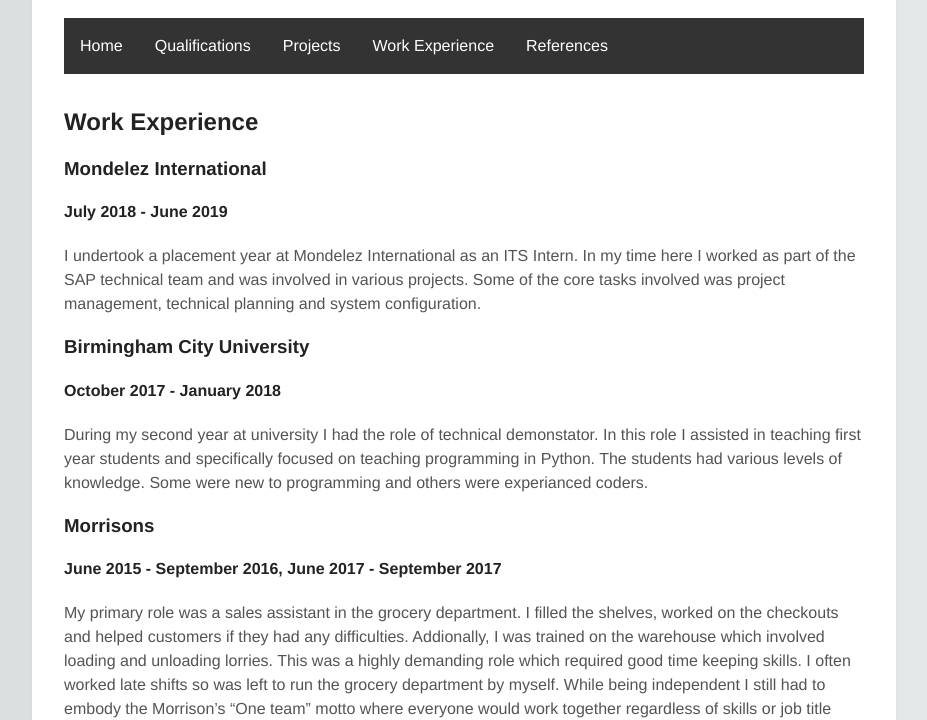
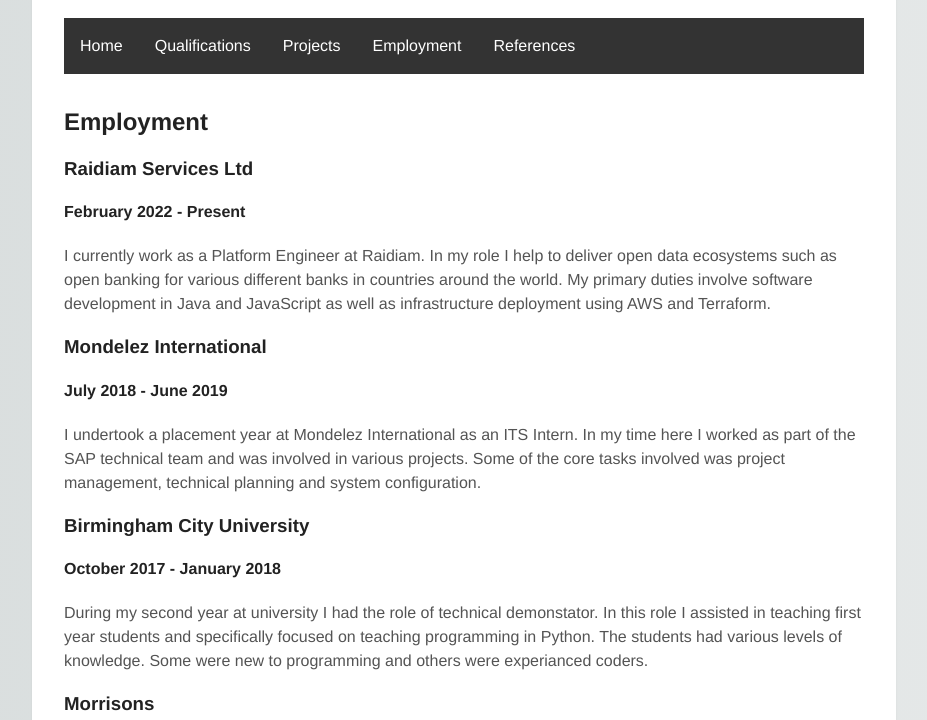
Before and after one commit to NathanD0121/NathanD0121.github.io, a plain HTML site: page experience.html in a window 1280 px wide. Shown: the part 98-818 px from the top of the page, without its empty margins (176-1103 px from the left). Drawn offline with Linux system fonts and the light colour scheme.

Commit message:
Add files via upload

```diff
--- a/experience.html
+++ b/experience.html
@@ -12,11 +12,17 @@
             <li><a href="index.html">Home</a></li>
             <li><a href="qualifications.html">Qualifications</a></li>
             <li><a href="projects.html">Projects</a></li>
-            <li><a href="experience.html">Work Experience</a></li>
+            <li><a href="experience.html">Employment</a></li>
             <li><a href="references.html">References</a></li>
         </ul>
 
-        <h2>Work Experience</h2>
+        <h2>Employment</h2>
+        <h3>Raidiam Services Ltd</h3>
+        <h4>February 2022 - Present</h4>
+        <p>
+            I currently work as a Platform Engineer at Raidiam. In my role I help to deliver open data ecosystems such as open banking for various different banks in countries around the world.
+            My primary duties involve software development in Java and JavaScript as well as infrastructure deployment using AWS and Terraform.
+        </p>
         <h3>Mondelez International</h3>
         <h4>July 2018 - June 2019</h4>
         <p>
@@ -30,7 +36,7 @@
             The students had various levels of knowledge. Some were new to programming and others were experianced coders.
         </p>
         <h3>Morrisons</h3>
-        <h4>June 2015 - September 2016, June 2017 - September 2017</h4>
+        <h4>June 2015 - September 2016, June 2017 - September 2017, June 2020 - February 2022</h4>
         <p>
             My primary role was a sales assistant in the grocery department. I filled the shelves, worked on the checkouts and helped customers if they had any difficulties.
             Addionally, I was trained on the warehouse which involved loading and unloading lorries. This was a highly demanding role which required good time keeping skills.
```
Also changed, not shown: index.html (+3 -3 lines), projects.html (+9 -1 lines), qualifications.html (+2 -2 lines), references.html (+1 -1 lines), PP1.jpg, 1 other file.
